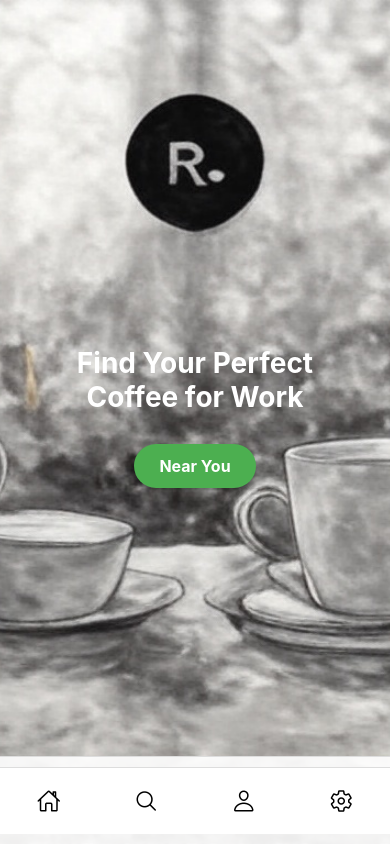
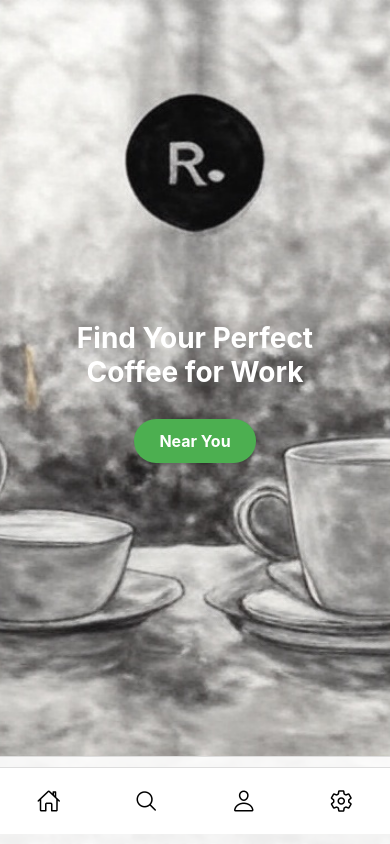
Before and after one commit to cabrinilm/BeanRemote, a React Native app in the folder mapReactNative/: screen /Home in a window 390 px wide. Built offline with nearby package versions, Linux system fonts and the light colour scheme.

Commit message:
final version

```diff
--- a/mapReactNative/components/screens/Home2Screen.js
+++ b/mapReactNative/components/screens/Home2Screen.js
@@ -1,5 +1,5 @@
-import React, { useState } from 'react';
-import { View, Text, ImageBackground, StyleSheet, TouchableOpacity } from 'react-native';
+import React, { useState, useEffect, useRef } from 'react';
+import { View, Text, ImageBackground, StyleSheet, TouchableOpacity, Animated, TouchableWithoutFeedback } from 'react-native';
 import { Ionicons } from '@expo/vector-icons';
 import logo from '../../assets/logo.jpg';
 import NewNavBar from '../NewNavBar';
@@ -7,40 +7,75 @@ import MapBox from '../MapBox';
 
 const Home2Screen = () => {
   const [showMap, setShowMap] = useState(false);
-  const [loggedIn] = useState(false);
-  const [username] = useState('');
+  const [fadeAnim] = useState(new Animated.Value(0));
+  const [overlayAnim] = useState(new Animated.Value(0));
+  const scaleAnim = useRef(new Animated.Value(1)).current;
+
+  useEffect(() => {
+    Animated.timing(fadeAnim, {
+      toValue: 1,
+      duration: 800,
+      useNativeDriver: true,
+    }).start();
+  }, []);
 
   const handleNearYouPress = () => {
+    Animated.timing(overlayAnim, {
+      toValue: 1,
+      duration: 300,
+      useNativeDriver: true,
+    }).start();
     setShowMap(true);
   };
 
   const handleBackPress = () => {
-    setShowMap(false);
+    Animated.timing(overlayAnim, {
+      toValue: 0,
+      duration: 300,
+      useNativeDriver: true,
+    }).start(() => setShowMap(false));
+  };
+
+  const handlePressIn = () => {
+    Animated.spring(scaleAnim, {
+      toValue: 0.9,
+      useNativeDriver: true,
+    }).start();
+  };
+
+  const handlePressOut = () => {
+    Animated.spring(scaleAnim, {
+      toValue: 1,
+      useNativeDriver: true,
+    }).start();
   };
 
   return (
     <ImageBackground source={logo} style={styles.backgroundImage} resizeMode="cover">
       <View style={styles.container}>
         {showMap ? (
+          <Animated.View style={[styles.overlay, { opacity: overlayAnim }]} />
+        ) : (
+          <Animated.View style={[styles.initialContent, { opacity: fadeAnim }]}>
+            <Text style={styles.title}>Find Your Perfect</Text>
+            <Text style={styles.subtitle}>Coffee for Work</Text>
+            <TouchableWithoutFeedback onPressIn={handlePressIn} onPressOut={handlePressOut} onPress={handleNearYouPress}>
+              <Animated.View style={[styles.nearYouButton, { transform: [{ scale: scaleAnim }] }]}>
+                <Text style={styles.nearYouText}>Near You</Text>
+              </Animated.View>
+            </TouchableWithoutFeedback>
+          </Animated.View>
+        )}
 
+        {showMap && (
           <View style={styles.mapContainer}>
             <TouchableOpacity style={styles.backButton} onPress={handleBackPress}>
               <Ionicons name="close-outline" size={28} color="#fff" />
             </TouchableOpacity>
-            <MapBox onFilterPress={() => console.log('Filter pressed')} loggedIn={loggedIn} username={username} />
-          </View>
-        ) : (
-
-          <View style={styles.initialContent}>
-            <Text style={styles.title}>Find Your Perfect</Text>
-            <Text style={styles.subtitle}>Coffee for Work</Text>
-            <TouchableOpacity style={styles.nearYouButton} onPress={handleNearYouPress}>
-              <Text style={styles.nearYouText}>Near You</Text>
-            </TouchableOpacity>
+            <MapBox onFilterPress={() => console.log('Filter pressed')} />
           </View>
         )}
       </View>
-
 
       <View style={styles.navbarContainer}>
         <NewNavBar />
@@ -63,6 +98,7 @@ const styles = StyleSheet.create({
     alignItems: 'center',
     justifyContent: 'center',
     flex: 1,
+    marginTop: -50,
   },
   title: {
     fontSize: 28,
@@ -105,6 +141,14 @@ const styles = StyleSheet.create({
     borderRadius: 20,
     zIndex: 10,
   },
+  overlay: {
+    position: 'absolute',
+    top: 0,
+    left: 0,
+    right: 0,
+    bottom: 0,
+    backgroundColor: 'rgba(0,0,0,0.4)',
+  },
   navbarContainer: {
     position: 'absolute',
     bottom: 0,
```
